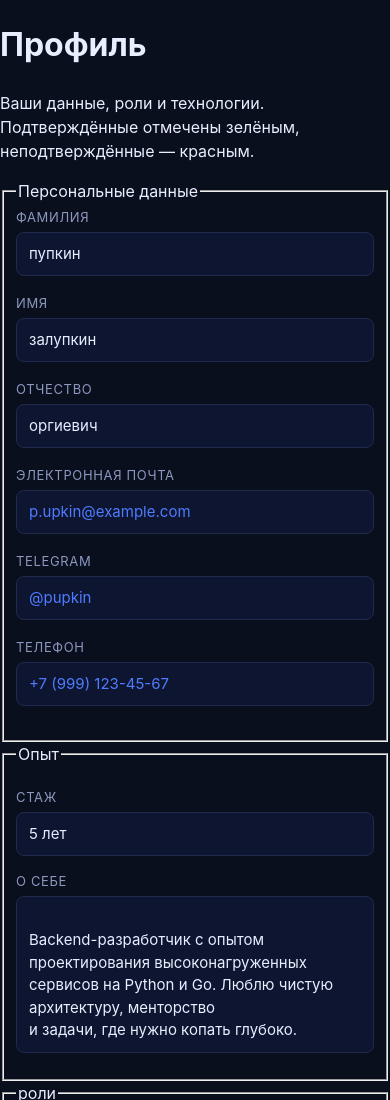
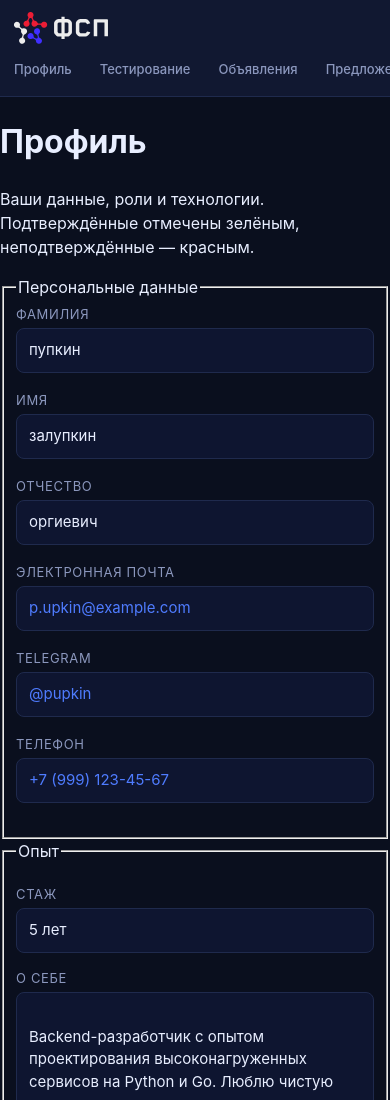
Before and after one commit to PRANGATE/hhhakaton_programing_sport_zzz, a website: page public/profile.html in a window 390 px wide. Shown: the top 1100 px of the page. Drawn offline with Linux system fonts and the light colour scheme.

Commit message:
added top navigation bar

```diff
--- /dev/null
+++ b/public/navigation_bar.html
@@ -0,0 +1,13 @@
+<header class="navbar" role="banner">
+    <a class="navbar__brand" href="/" aria-label="На главную">
+        <img src="/logos/logo_01.svg" alt="ФСП" />
+    </a>
+
+    <nav class="navbar__nav" aria-label="Основная навигация">
+        <a class="navbar__link" href="/profile.html"   data-nav="profile">Профиль</a>
+        <a class="navbar__link" href="/testing.html"   data-nav="testing">Тестирование</a>
+        <a class="navbar__link" href="/jobs.html"      data-nav="jobs">Объявления</a>
+        <a class="navbar__link" href="/offers.html"    data-nav="offers">Предложения</a>
+        <a class="navbar__link" href="/settings.html"  data-nav="settings">Настройки</a>
+    </nav>
+</header>
--- /dev/null
+++ b/public/navigation_bar_script.js
@@ -0,0 +1,71 @@
+/* ============================================================
+   ФСП · Верхняя панель навигации
+   Файл: /navigation_bar.js
+
+   Подгружает /navigation_bar.html и вставляет в начало <body>,
+   затем помечает активный пункт классом .is-active.
+   ============================================================ */
+
+(function () {
+    const NAVBAR_URL = '/navigation_bar.html';
+
+    // Карта «адрес страницы → ключ пункта меню».
+    // Ключ совпадает с data-nav в navbar.html.
+    const ROUTE_TO_NAV = {
+        '/profile.html':         'profile',
+        '/profile_editing.html': 'profile',
+        '/testing.html':         'testing',
+        '/jobs.html':            'jobs',
+        '/offers.html':          'offers',
+        '/settings.html':        'settings',
+    };
+
+    function currentPath() {
+        return window.location.pathname.replace(/\/+$/, '') || '/';
+    }
+
+    function markActive(root) {
+        const key = ROUTE_TO_NAV[currentPath()];
+        if (!key) return;
+
+        const link = root.querySelector('.navbar__link[data-nav="' + key + '"]');
+        if (link) {
+            link.classList.add('is-active');
+            link.setAttribute('aria-current', 'page');
+        }
+    }
+
+    async function mount() {
+        // Не дублируем панель, если она уже есть.
+        if (document.querySelector('.navbar')) {
+            markActive(document);
+            return;
+        }
+
+        try {
+            const res = await fetch(NAVBAR_URL, { credentials: 'same-origin' });
+            if (!res.ok) throw new Error('HTTP ' + res.status);
+
+            const html = await res.text();
+
+            const tpl = document.createElement('template');
+            tpl.innerHTML = html.trim();
+            const node = tpl.content.firstElementChild;
+            if (!node) throw new Error('navbar.html пустой или без корневого элемента');
+
+            // Вставляем в начало <body> — до основного контента.
+            document.body.insertBefore(node, document.body.firstChild);
+
+            markActive(node);
+        } catch (err) {
+            // В консоли будет видно причину. Чаще всего: file:// или неверный путь.
+            console.error('[FSP] не удалось загрузить верхнюю панель:', err);
+        }
+    }
+
+    if (document.readyState === 'loading') {
+        document.addEventListener('DOMContentLoaded', mount);
+    } else {
+        mount();
+    }
+})();
--- /dev/null
+++ b/public/navigation_bar_styles.css
@@ -0,0 +1,124 @@
+/* ============================================================
+   ФСП · Верхняя панель навигации
+   Файл: /navbar.css
+   Опирается на переменные из styles.css.
+   ============================================================ */
+
+.navbar {
+    position: sticky;
+    top: 0;
+    z-index: 50;
+    width: 100%;
+
+    background: var(--panel);
+    border-bottom: 1px solid var(--line);
+
+    display: flex;
+    align-items: stretch;
+    height: 60px;
+}
+
+/* ---------- Логотип ---------- */
+
+.navbar__brand {
+    display: flex;
+    align-items: center;
+    padding: 0 20px;
+    flex: 0 0 auto;
+    text-decoration: none;
+    color: var(--text);
+}
+
+.navbar__brand img {
+    display: block;
+    height: 32px;
+    width: auto;
+}
+
+/* ---------- Кнопки ---------- */
+
+.navbar__nav {
+    display: flex;
+    align-items: stretch;
+    flex: 1 1 auto;
+    min-width: 0;
+    list-style: none;
+    margin: 0;
+    padding: 0;
+}
+
+.navbar__link {
+    display: inline-flex;
+    align-items: center;
+    padding: 0 18px;
+
+    font: inherit;
+    font-size: 14px;
+    font-weight: 500;
+    color: var(--muted);
+    text-decoration: none;
+    white-space: nowrap;
+
+    background: transparent;
+    border: none;
+    border-radius: 0;
+    cursor: pointer;
+
+    box-shadow: inset 0 -2px 0 transparent;
+    transition: color 0.15s ease, background 0.15s ease, box-shadow 0.15s ease;
+}
+
+.navbar__link:hover {
+    color: var(--text);
+    background: rgba(255, 255, 255, 0.03);
+}
+
+.navbar__link:focus-visible {
+    outline: none;
+    color: var(--text);
+    background: rgba(255, 255, 255, 0.05);
+    box-shadow: inset 0 -2px 0 var(--accent);
+}
+
+.navbar__link.is-active {
+    color: var(--text);
+    background: rgba(79, 124, 255, 0.06);
+    box-shadow: inset 0 -2px 0 var(--accent);
+}
+
+/* ---------- Адаптив ---------- */
+
+@media (max-width: 720px) {
+    .navbar {
+        height: auto;
+        flex-wrap: wrap;
+        align-items: center;
+        padding: 6px 0;
+    }
+
+    .navbar__brand {
+        padding: 6px 14px;
+    }
+
+    .navbar__nav {
+        flex: 1 1 100%;
+        overflow-x: auto;
+        -webkit-overflow-scrolling: touch;
+        scrollbar-width: none;
+    }
+
+    .navbar__nav::-webkit-scrollbar {
+        display: none;
+    }
+
+    .navbar__link {
+        padding: 10px 14px;
+        font-size: 13px;
+        box-shadow: none;
+    }
+
+    .navbar__link.is-active,
+    .navbar__link:focus-visible {
+        box-shadow: inset 0 -2px 0 var(--accent);
+    }
+}
--- a/public/profile.html
+++ b/public/profile.html
@@ -1,12 +1,15 @@
 <!doctype html>
 <html lang="ru">
+
 <head>
     <meta charset="utf-8" />
     <meta name="viewport" content="width=device-width, initial-scale=1" />
     <title>ФСП · Платформа ИТ-вакансий — профиль</title>
     <link rel="stylesheet" href="/styles.css" />
+    <link rel="stylesheet" href="/navigation_bar_styles.css" />
     <link rel="stylesheet" href="/profile_styles.css" />
 </head>
+
 <body>
     <header>
         <h1>Профиль</h1>
@@ -82,9 +85,7 @@
                     <li class="badge badge--unconfirmed">
                         <span class="badge__text">DevOps / SRE</span>
                         <span class="badge__status">Не подтверждено</span>
-                        <a class="badge__action"
-                           href="/test.html?role=devops"
-                           role="button">Пройти тест</a>
+                        <a class="badge__action" href="/test.html?role=devops" role="button">Пройти тест</a>
                     </li>
                 </ul>
             </fieldset>
@@ -100,14 +101,11 @@
                     <li class="badge badge--unconfirmed">
                         <span class="badge__text">PostgreSQL</span>
                         <span class="badge__status">Не подтверждено</span>
-                        <a class="badge__action"
-                           href="/test.html?stack=postgresql"
-                           role="button">Пройти тест</a>
+                        <a class="badge__action" href="/test.html?stack=postgresql" role="button">Пройти тест</a>
                     </li>
                 </ul>
             </fieldset>
 
-            <p class="profile-actions">
             <p class="profile-actions">
                 <a class="profile-btn profile-btn--ghost" href="/profile_editing.html" role="button">
                     Редактировать
@@ -116,7 +114,6 @@
                     Экспорт в PDF
                 </button>
             </p>
-            </p>
         </form>
     </main>
 
@@ -124,7 +121,9 @@
         <p><small>ФСП · Платформа ИТ-вакансий</small></p>
     </footer>
 
+    <script src="/navigation_bar_script.js" defer></script>
     <script src="https://cdnjs.cloudflare.com/ajax/libs/html2pdf.js/0.10.1/html2pdf.bundle.min.js"></script>
     <script src="/profile_script.js" defer></script>
 </body>
+
 </html>
--- a/public/profile_editing_styles.css
+++ b/public/profile_editing_styles.css
@@ -10,7 +10,6 @@ body {
     display: flex;
     flex-direction: column;
     align-items: stretch;
-    padding: 32px 16px 64px;
 }
 
 header,
```
Also changed, not shown: public/profile_editing.html (+2 -0 lines). Lines whose indentation alone changed are shown as unchanged.
